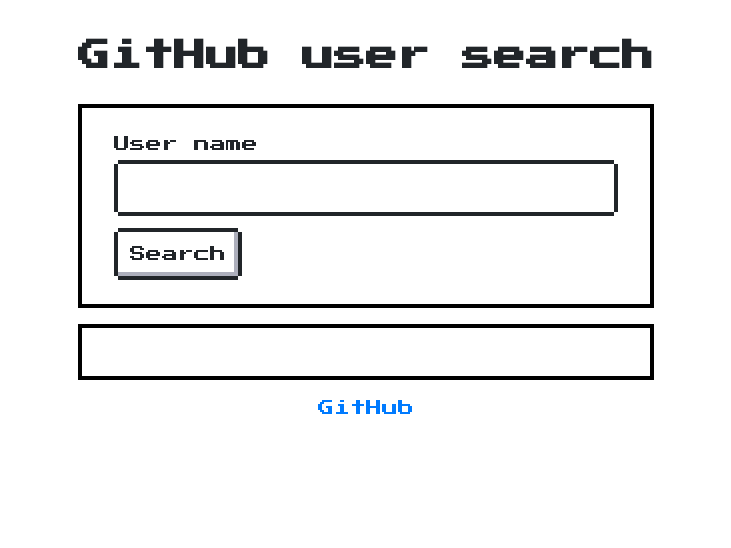
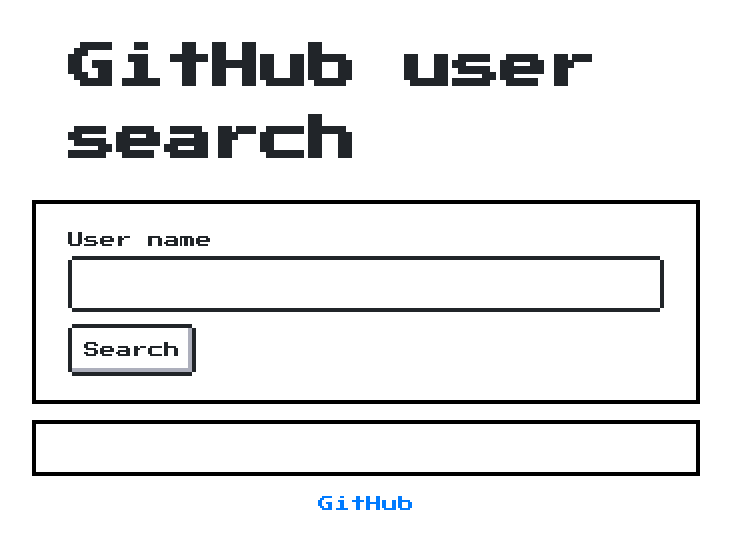
Before and after one commit to CiroMirkin/githubUserSearch_TS, a website with bundled scripts: page index.html in a window 1280 px wide. Shown: the whole page, without its empty margins (274-1005 px from the left). Built offline with nearby package versions, Linux system fonts and the light colour scheme.

Commit message:
change: css styles

```diff
--- a/styles.css
+++ b/styles.css
@@ -3,9 +3,9 @@
 }
 
 body {
+    box-sizing: border-box;
     display: grid;
     place-items: center;
-
 }
 
 .margin-top {
@@ -13,11 +13,23 @@
 }
 
 .page-content {
+    box-sizing: border-box;
     max-width: 700px;
+    min-width: 300px;
     padding: 2rem 1rem;
     display: flex;
     flex-direction: column;
     gap: 1rem;
+}
+.title {
+    padding-inline: 36px 0;
+    min-width: 300px;
+    max-width: 700px;
+    font-size: 3ch;
+}
+
+.nes-container {
+    width: 100%;
 }
 
 .user-information {
```
